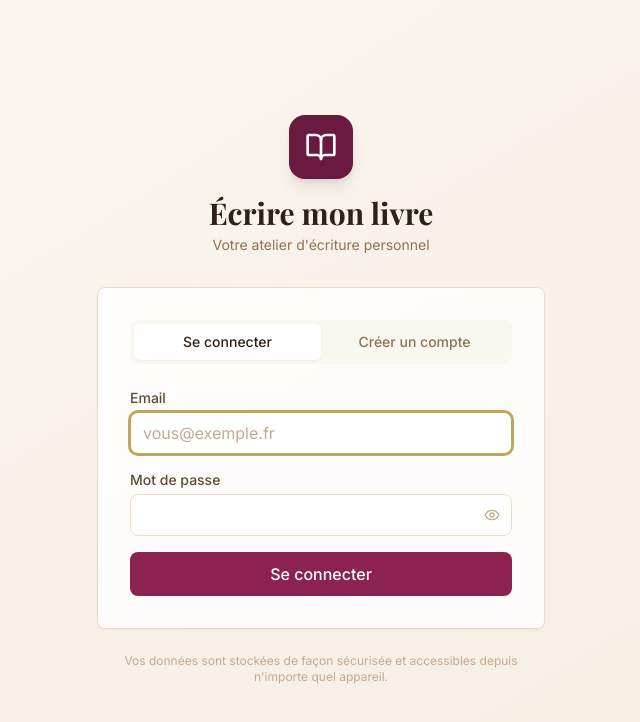
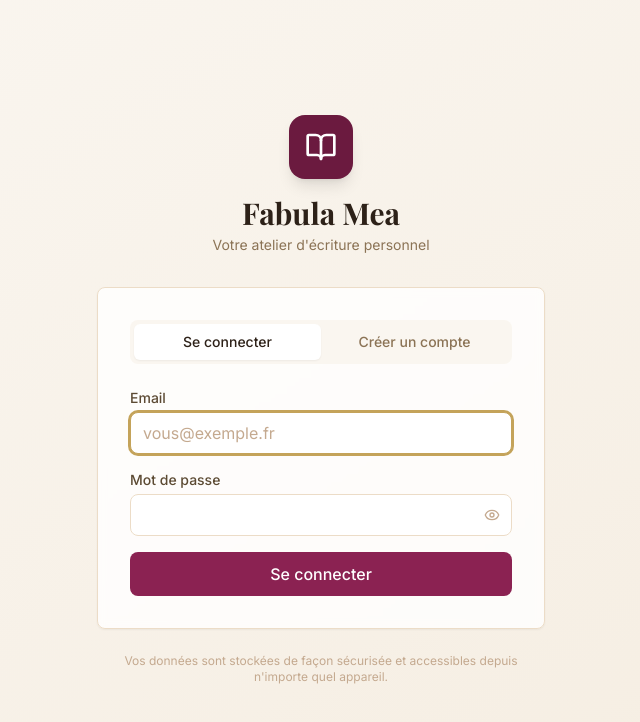
Before and after one commit to yuukuari/fabula-mea, a React (Vite) app: page /tickets in a window 1280 px wide. Shown: the top 722 px of the page, without its empty margins (319-959 px from the left). Built offline with nearby package versions, Linux system fonts and the light colour scheme; no server answers; a web font is replaced by a local one.

Commit message:
maj nom plateforme

```diff
--- a/src/pages/AuthPage.tsx
+++ b/src/pages/AuthPage.tsx
@@ -98,7 +98,7 @@ export function AuthPage() {
           <div className="inline-flex items-center justify-center w-16 h-16 bg-bordeaux-600 rounded-2xl mb-4 shadow-lg">
             <BookOpen className="w-8 h-8 text-white" />
           </div>
-          <h1 className="font-display text-3xl font-bold text-ink-500">Écrire mon livre</h1>
+          <h1 className="font-display text-3xl font-bold text-ink-500">Fabula Mea</h1>
           <p className="text-ink-300 mt-1 text-sm">Votre atelier d'écriture personnel</p>
         </div>
 
```
